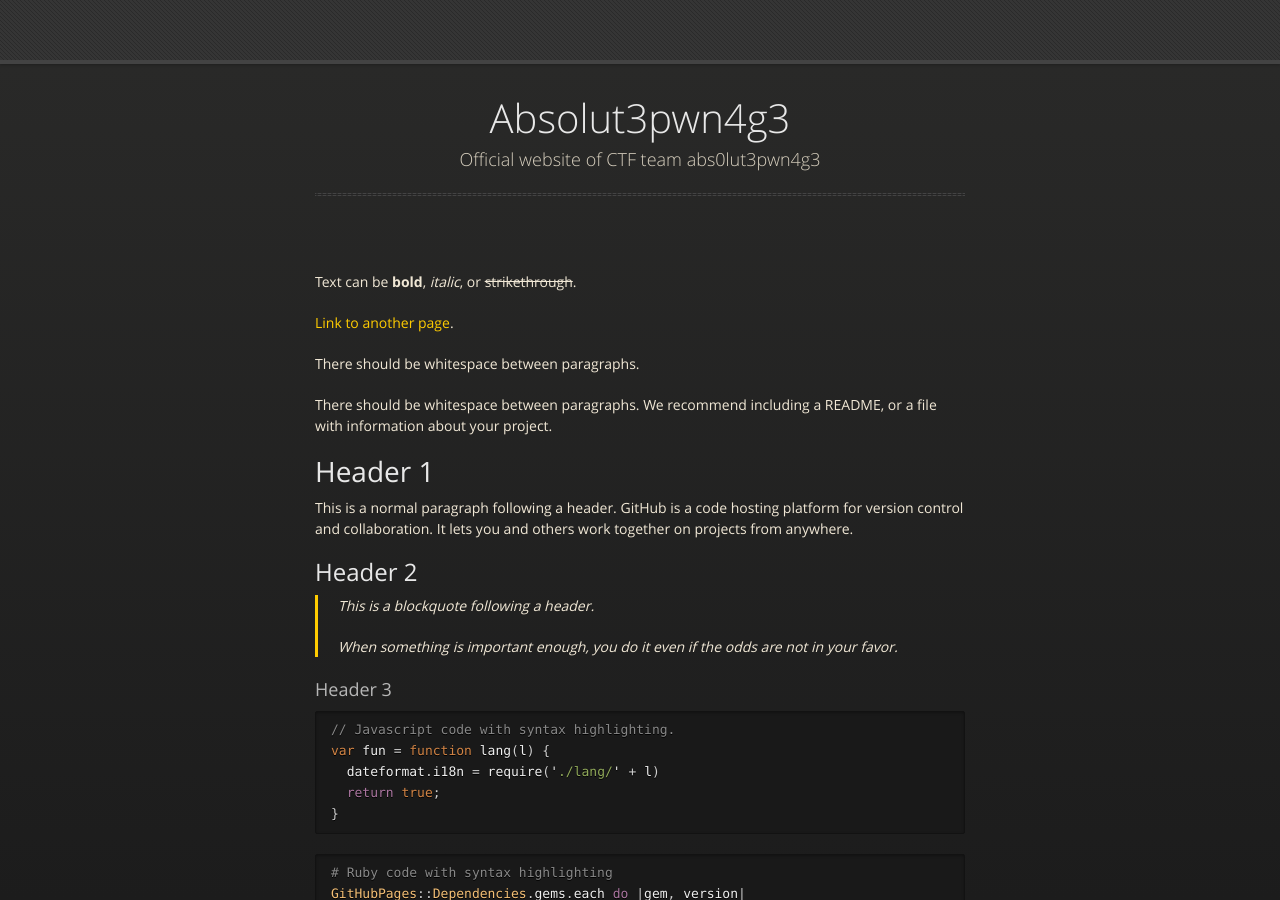
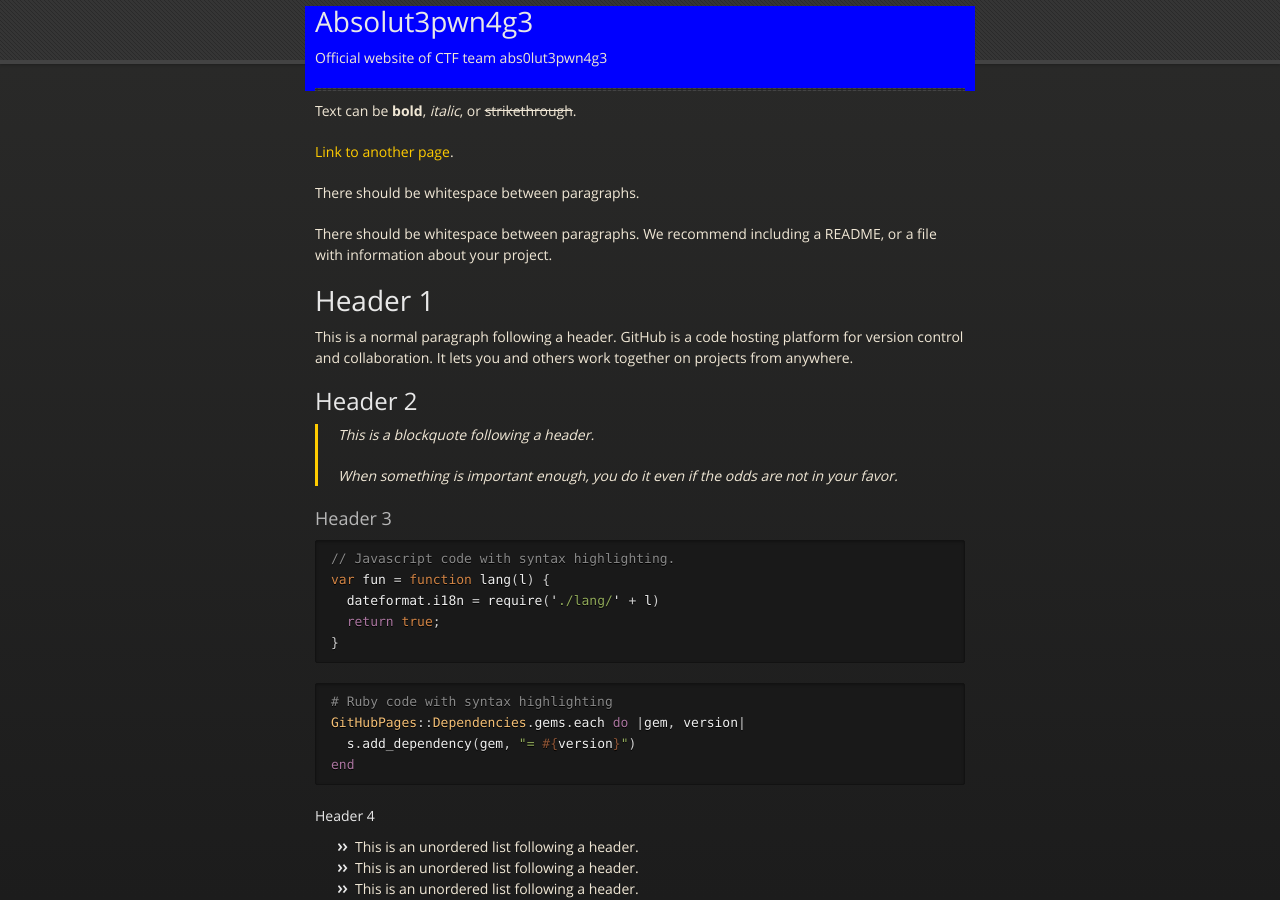
Before and after one commit to abs0lut3pwn4g3/abs0lut3pwn4g3.github.io, a Jekyll site: the page built from index.md, in a window 1280 px wide and 900 px high. Built offline with Jekyll 4.4.1, drawn with Linux system fonts in a browser that asks for light colours.

Commit message:
moved title to nav bar

```diff
--- a/_layouts/default.html
+++ b/_layouts/default.html
@@ -20,18 +20,17 @@
   <body>
       <div id="header">
         <nav>
-
+          <div id="title">
+            <h1>{{ site.title | default: site.github.repository_name }}</h1>
+            <p>{{ site.description | default: site.github.project_tagline }}</p>
+            <hr>
+          </div>
         </nav>
       </div><!-- end header -->
 
     <div class="wrapper">
 
       <section>
-        <div id="title">
-          <h1>{{ site.title | default: site.github.repository_name }}</h1>
-          <p>{{ site.description | default: site.github.project_tagline }}</p>
-          <hr>
-        </div>
 
         {{ content }}
 
```
